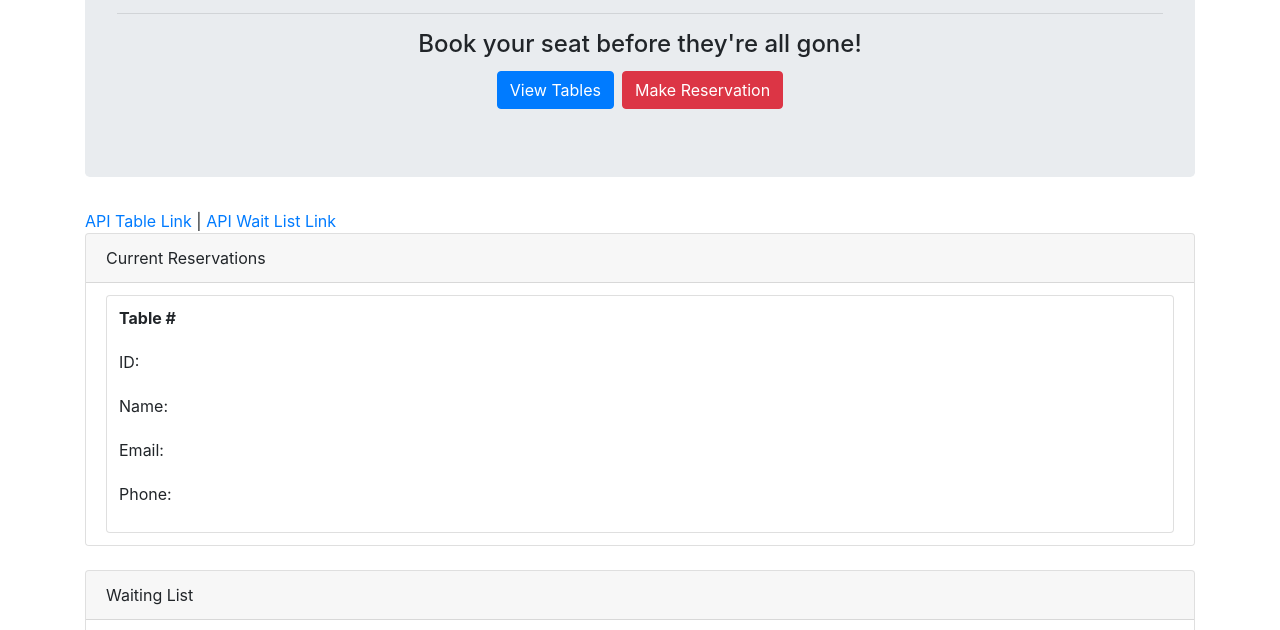
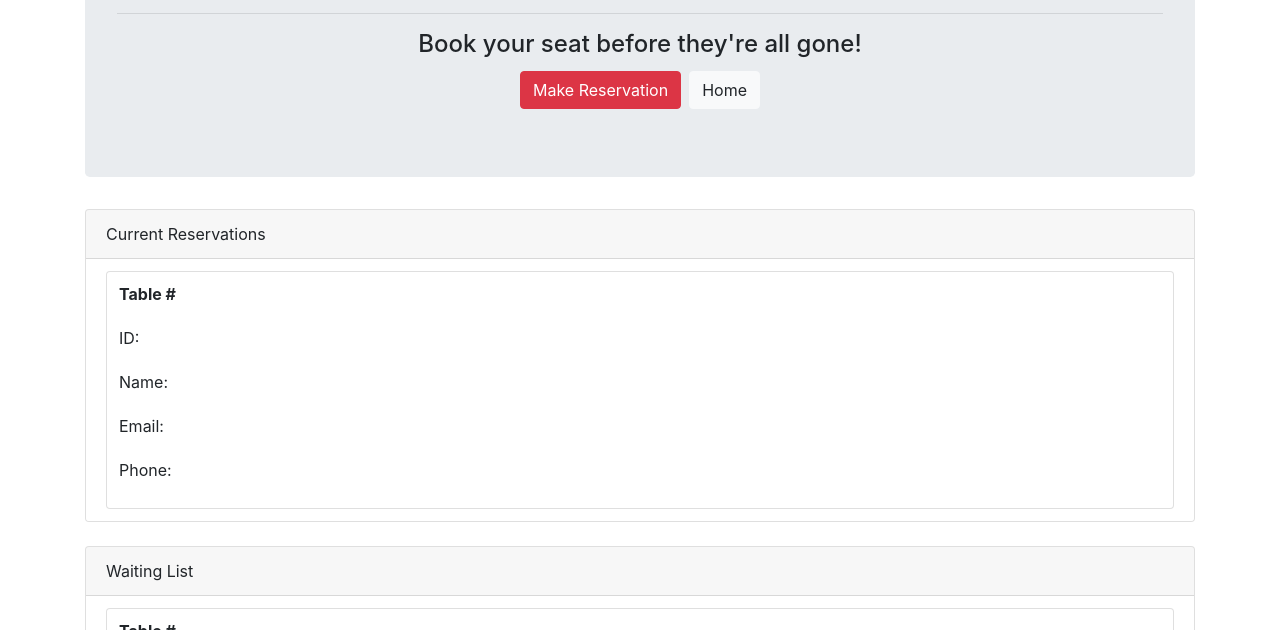
Before and after one commit to austdobe/Hot_restaurant, a website: page view.html in a window 1280 px wide. Shown: the part 115-745 px from the top of the page. Drawn offline with nearby package versions, Linux system fonts and the light colour scheme.

Commit message:
view.html ver 1

```diff
--- a/view.html
+++ b/view.html
@@ -16,11 +16,11 @@
                     <hr>
                     <h4 class="text-center">Book your seat before they're all gone!</h4>
                     <div style="display: flex; justify-content: center;">
-                        <a href="view.html"><button id="viewTables" class="btn btn-primary m-1">View Tables</button></a>
                         <a href="make.html"><button id="reservation" class="btn btn-danger m-1">Make Reservation</button></a>
+                        <a href="index.html"><button id="reservation" class="btn btn-light m-1">Home</button></a>
                     </div>
                 </div>
-                    <a href="#">API Table Link</a> | <a href="#">API Wait List Link</a>
+
             </div>
         </div>
 
@@ -78,7 +78,7 @@
                                         </thead>
                                         <tbody>
                                             <tr>
-                                                <td >ID:</td>
+                                                <td>ID:</td>
                                             </tr>
                                             <tr>
                                                 <td>Name:</td>
@@ -94,7 +94,9 @@
                                 </div>
                             </li>
                         </ul>
+
                     </div>
+                    <a href="#">API Table Link</a> | <a href="#">API Wait List Link</a>
                 </div>
             </div>
     </div>
```
